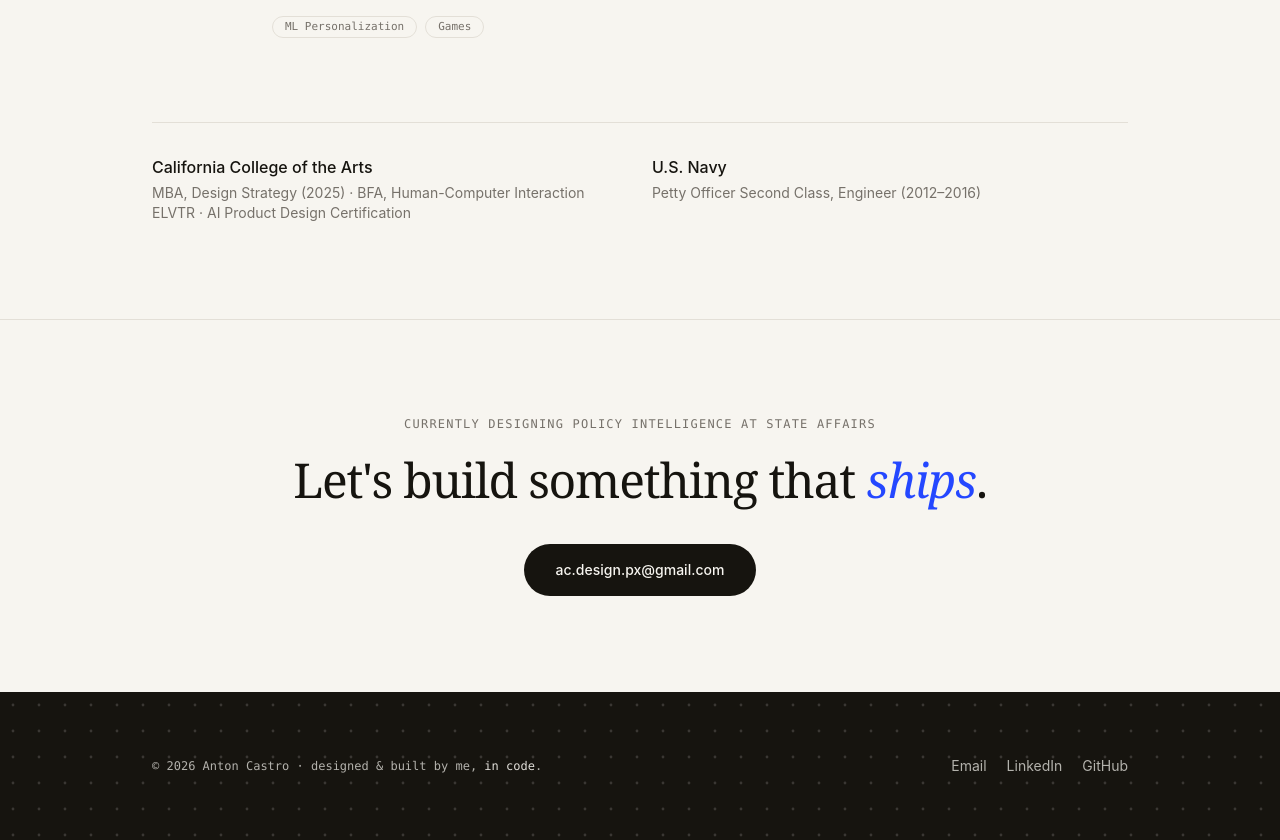
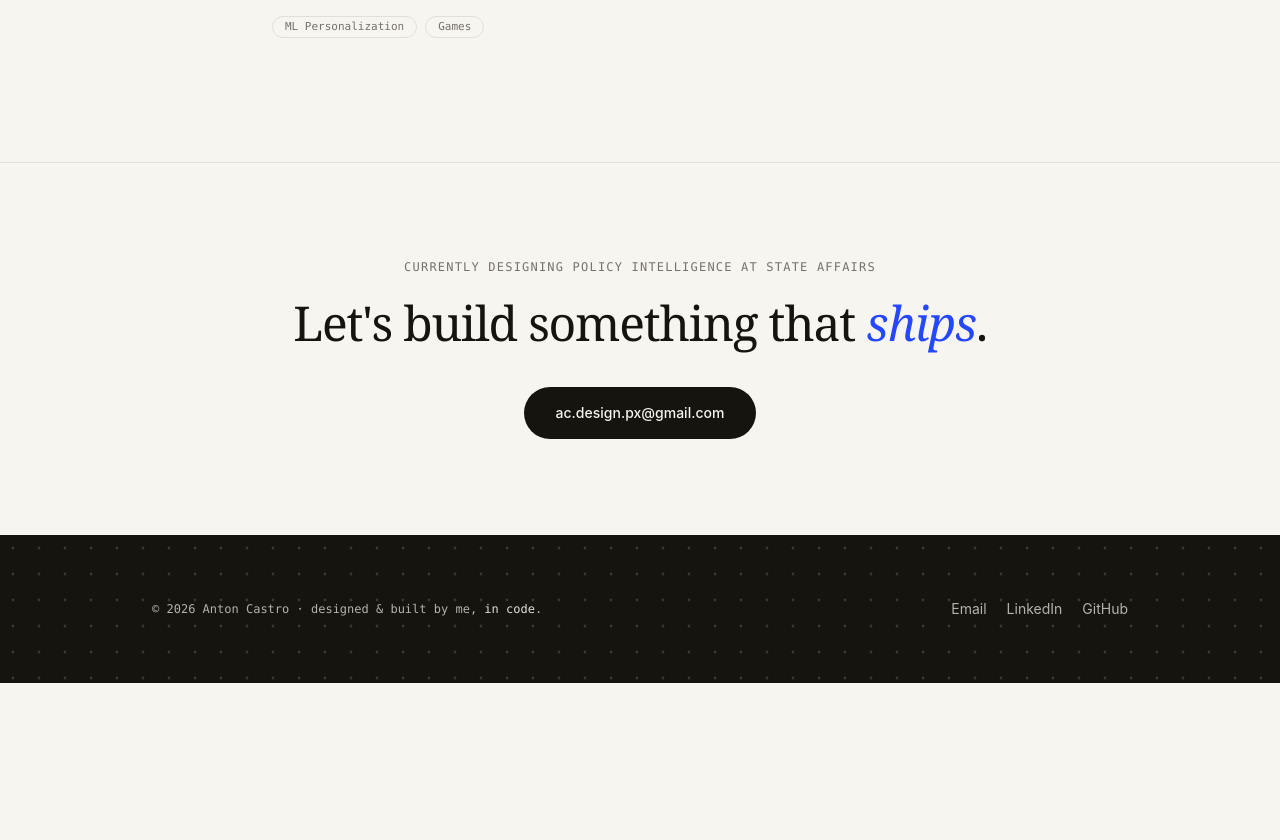
Before and after one commit to acaspx/portfolio-chops, a Next.js app: page / in a window 1280 px wide. Shown: the part 4040-4880 px from the top of the page. After the commit the page ends 4723 px from the top, so only its background shows below. Built offline with nearby package versions, Linux system fonts and the light colour scheme.

Commit message:
Remove education and Navy block from Experience section

```diff
--- a/components/Experience.tsx
+++ b/components/Experience.tsx
@@ -110,23 +110,6 @@ export default function Experience() {
             </li>
           ))}
         </ol>
-        <Reveal>
-          <div className="mt-14 grid gap-6 border-t border-line pt-8 sm:grid-cols-2">
-            <div>
-              <p className="font-medium">California College of the Arts</p>
-              <p className="mt-1 text-sm text-muted">
-                MBA, Design Strategy (2025) · BFA, Human-Computer Interaction
-              </p>
-              <p className="text-sm text-muted">ELVTR · AI Product Design Certification</p>
-            </div>
-            <div>
-              <p className="font-medium">U.S. Navy</p>
-              <p className="mt-1 text-sm text-muted">
-                Petty Officer Second Class, Engineer (2012–2016)
-              </p>
-            </div>
-          </div>
-        </Reveal>
       </div>
     </section>
   );
```
